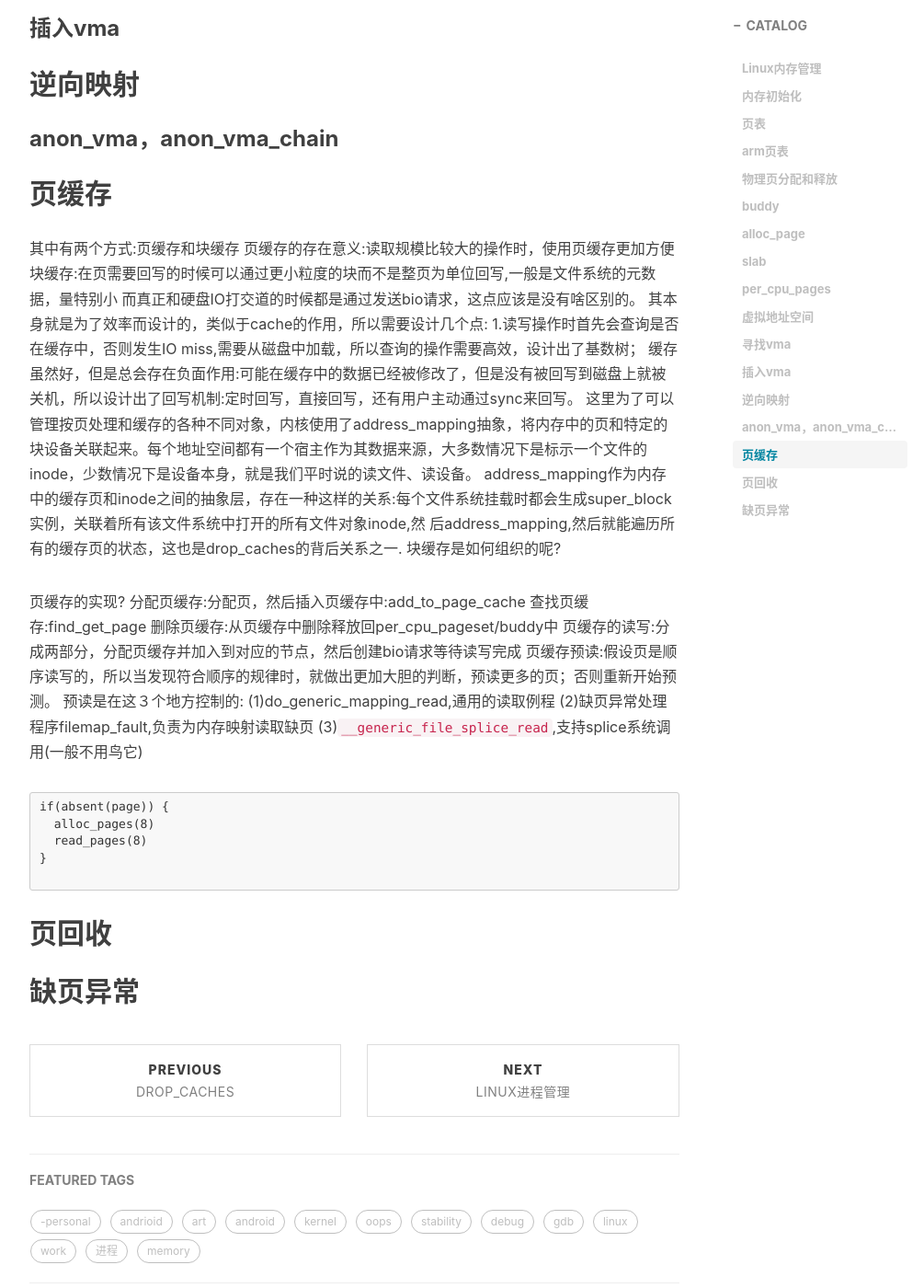
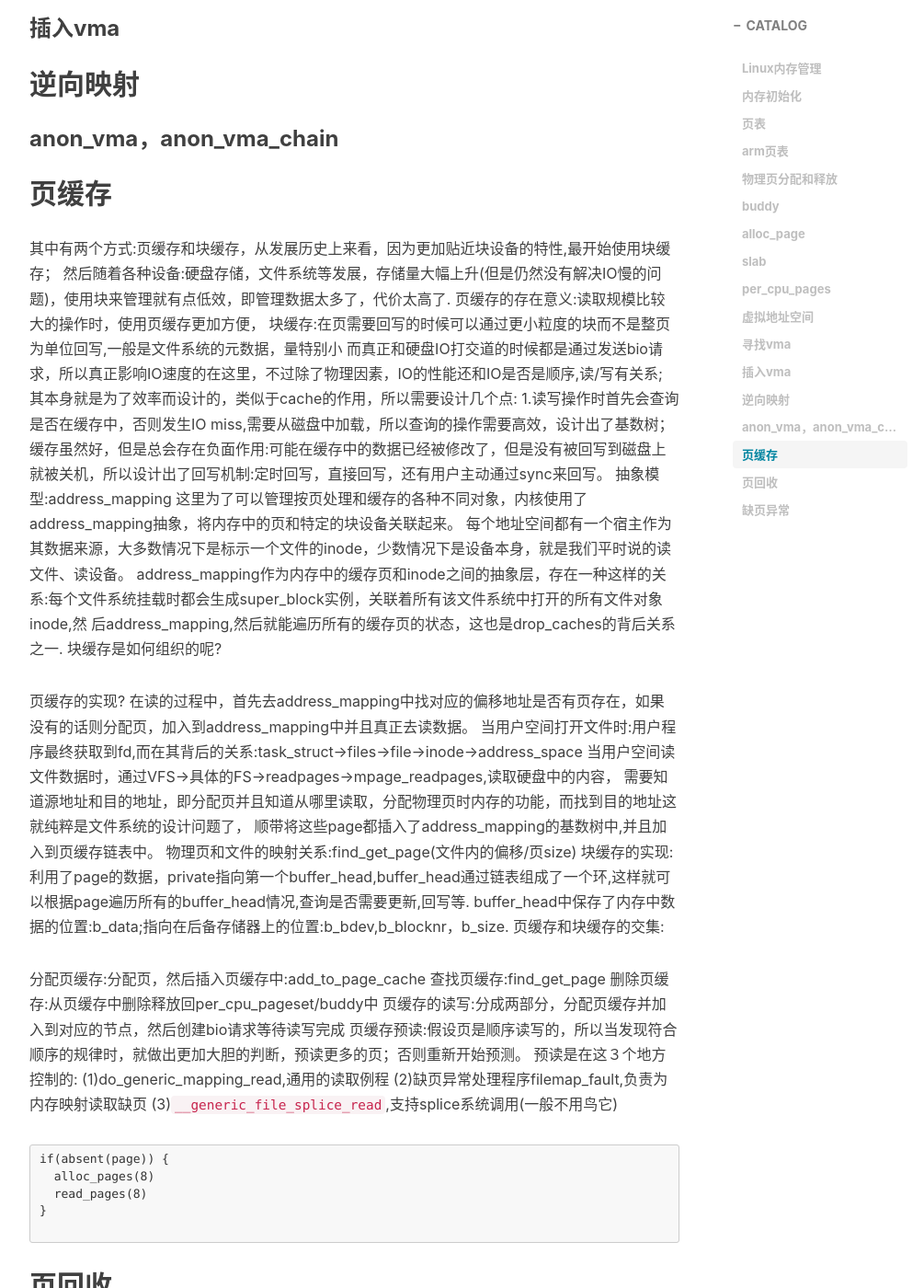
Before and after one commit to faxiang1230/faxiang1230.github.io, a Jekyll site: the page built from _posts/2017-12-27-memory-management.md, in a window 1280 px wide and 1400 px high, scrolled down 4726 px. Shown: the whole window at 92% size, without its empty margins (233-1238 px from the left). Built offline with Jekyll 4.4.1, drawn with Linux system fonts in a browser that asks for light colours; nearby versions of some CDN libraries; comment, search, counter and statistics services are not loaded.

Commit message:
page cache update

```diff
--- a/_posts/2017-12-27-memory-management.md
+++ b/_posts/2017-12-27-memory-management.md
@@ -133,19 +133,33 @@ slab分配总体样子:
 ## 逆向映射
 ### anon_vma，anon_vma_chain
 ## 页缓存
-其中有两个方式:页缓存和块缓存
-页缓存的存在意义:读取规模比较大的操作时，使用页缓存更加方便
+其中有两个方式:页缓存和块缓存，从发展历史上来看，因为更加贴近块设备的特性,最开始使用块缓存；
+然后随着各种设备:硬盘存储，文件系统等发展，存储量大幅上升(但是仍然没有解决IO慢的问题)，使用块来管理就有点低效，即管理数据太多了，代价太高了.
+页缓存的存在意义:读取规模比较大的操作时，使用页缓存更加方便，
 块缓存:在页需要回写的时候可以通过更小粒度的块而不是整页为单位回写,一般是文件系统的元数据，量特别小
-而真正和硬盘IO打交道的时候都是通过发送bio请求，这点应该是没有啥区别的。
+而真正和硬盘IO打交道的时候都是通过发送bio请求，所以真正影响IO速度的在这里，不过除了物理因素，IO的性能还和IO是否是顺序,读/写有关系;
 其本身就是为了效率而设计的，类似于cache的作用，所以需要设计几个点:
 1.读写操作时首先会查询是否在缓存中，否则发生IO miss,需要从磁盘中加载，所以查询的操作需要高效，设计出了基数树；
 缓存虽然好，但是总会存在负面作用:可能在缓存中的数据已经被修改了，但是没有被回写到磁盘上就被关机，所以设计出了回写机制:定时回写，直接回写，还有用户主动通过sync来回写。
-这里为了可以管理按页处理和缓存的各种不同对象，内核使用了address_mapping抽象，将内存中的页和特定的块设备关联起来。每个地址空间都有一个宿主作为其数据来源，大多数情况下是标示一个文件的inode，少数情况下是设备本身，就是我们平时说的读文件、读设备。
+抽象模型:address_mapping
+这里为了可以管理按页处理和缓存的各种不同对象，内核使用了address_mapping抽象，将内存中的页和特定的块设备关联起来。
+每个地址空间都有一个宿主作为其数据来源，大多数情况下是标示一个文件的inode，少数情况下是设备本身，就是我们平时说的读文件、读设备。
 address_mapping作为内存中的缓存页和inode之间的抽象层，存在一种这样的关系:每个文件系统挂载时都会生成super_block实例，关联着所有该文件系统中打开的所有文件对象inode,然
 后address_mapping,然后就能遍历所有的缓存页的状态，这也是drop_caches的背后关系之一.
 块缓存是如何组织的呢?
 
 页缓存的实现?
+在读的过程中，首先去address_mapping中找对应的偏移地址是否有页存在，如果没有的话则分配页，加入到address_mapping中并且真正去读数据。
+当用户空间打开文件时:用户程序最终获取到fd,而在其背后的关系:task_struct->files->file->inode->address_space
+当用户空间读文件数据时，通过VFS->具体的FS->readpages->mpage_readpages,读取硬盘中的内容，
+需要知道源地址和目的地址，即分配页并且知道从哪里读取，分配物理页时内存的功能，而找到目的地址这就纯粹是文件系统的设计问题了，
+顺带将这些page都插入了address_mapping的基数树中,并且加入到页缓存链表中。
+物理页和文件的映射关系:find_get_page(文件内的偏移/页size)
+块缓存的实现:
+利用了page的数据，private指向第一个buffer_head,buffer_head通过链表组成了一个环,这样就可以根据page遍历所有的buffer_head情况,查询是否需要更新,回写等.
+buffer_head中保存了内存中数据的位置:b_data;指向在后备存储器上的位置:b_bdev,b_blocknr，b_size.
+页缓存和块缓存的交集:
+
 分配页缓存:分配页，然后插入页缓存中:add_to_page_cache
 查找页缓存:find_get_page
 删除页缓存:从页缓存中删除释放回per_cpu_pageset/buddy中
```
